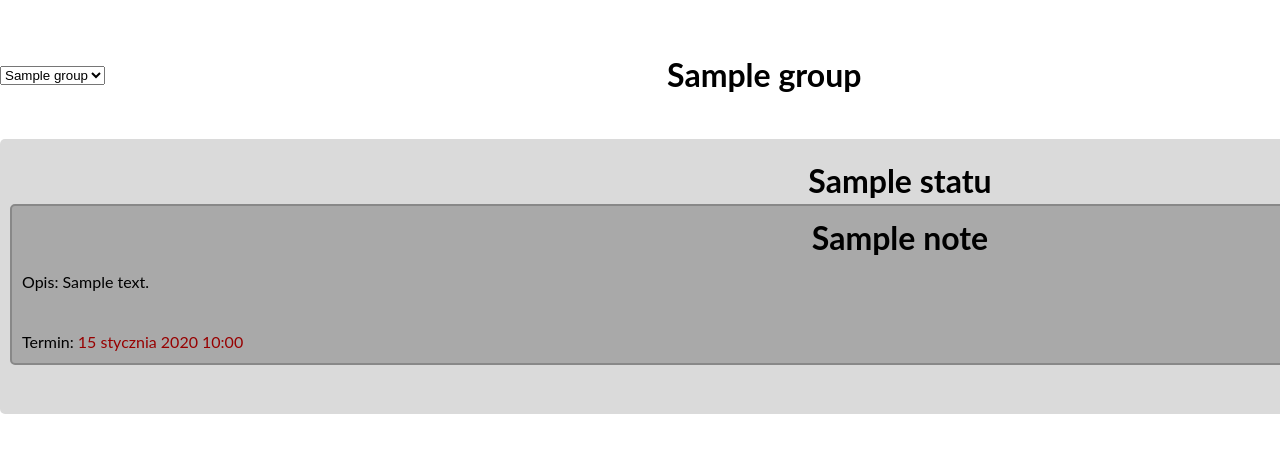
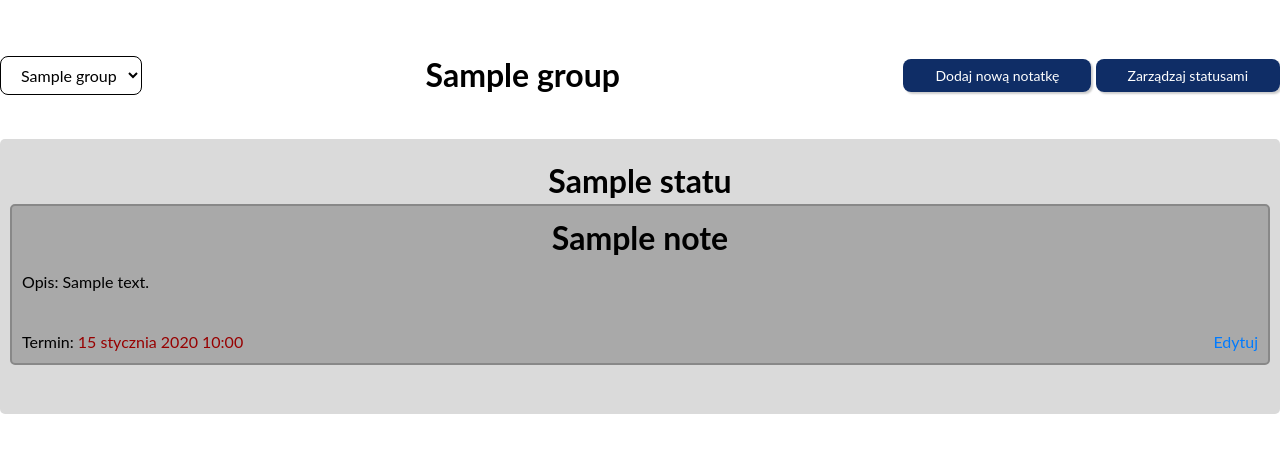
Before and after one commit to DeveloperMilosz/RoomReserveUAM, a Django app: page /notes/ in a window 1280 px wide; the page is wider, and only the part inside the window is pictured. Shown: the part 73-526 px from the top of that part. Run offline with Django 5.2, Linux system fonts and the light colour scheme; a user stored in the database is signed in; tables that the repository leaves empty hold one stand-in row (values such as "Sample post").

Commit message:
better styles for notes

```diff
--- a/app/static/css/main.css
+++ b/app/static/css/main.css
@@ -610,11 +610,18 @@ table a:hover {
 
 .notes-top {
   display: flex;
-  width: 1800px;
+  max-width: 1800px;
+  width: 100%;
   margin: 0 auto;
   justify-content: space-between;
   align-items: center;
   margin-top: 32px;
+}
+.notes-top select {
+  padding: 8px 8px 8px 16px;
+  -webkit-appearance: auto;
+     -moz-appearance: auto;
+          appearance: auto;
 }
 .notes-top .navbar-buttons {
   display: flex;
@@ -631,7 +638,8 @@ table a:hover {
 
 .kanban-board {
   display: flex;
-  width: 1800px;
+  max-width: 1800px;
+  width: 100%;
   margin: 20px auto;
 }
 .kanban-board .status-column {
--- a/app/static/css/main.scss
+++ b/app/static/css/main.scss
@@ -702,11 +702,17 @@ table {
 // board
 .notes-top {
   display: flex;
-  width: 1800px;
+  max-width: 1800px;
+  width: 100%;
   margin: 0 auto;
   justify-content: space-between;
   align-items: center;
   margin-top: 32px;
+
+  select{
+    padding: 8px 8px 8px 16px;
+    appearance: auto;
+  }
 
   .navbar-buttons {
     display: flex;
@@ -726,7 +732,8 @@ table {
 
 .kanban-board {
   display: flex;
-  width: 1800px;
+  max-width: 1800px;
+  width: 100%;
   margin: 20px auto;
 
   .status-column {
--- a/app/templates/pages/notes/notes.html
+++ b/app/templates/pages/notes/notes.html
@@ -1,40 +1,20 @@
-<!-- templates/pages/notes/notes.html -->
-
 {% extends "base.html" %}
 {% load static %}
 {% block content %}
 
-{% comment %} <div class="group-selection">
-    <h2>Wybierz Grupę:</h2>
-    <div class="group-buttons">
-        {% for group in groups %}
-            <a href="{% url 'notes_list' %}?group_id={{ group.id }}" class="form-button {% if group == current_group %}active{% endif %}">
-                {{ group.name }}
-            </a>
-        {% endfor %}
-    </div>
-</div>
+
 
 <div class="notes-top">
-    <div class="navbar-title">
-        <h1>To-Do - {{ current_group.name }}</h1>
-    </div>
-    <div class="navbar-buttons">
-        <a href="{% url 'add_note' %}?group_id={{ current_group.id }}" class="form-button">Dodaj nową notatkę</a>
-        <button id="manage-statuses-btn" class="form-button">Zarządzaj statusami</button>
-    </div>
-</div> {% endcomment %}
-
-<div class="notes-top">
-    <div class="notes-top-left">
+    <div class="notes-top-left form-form">
         <form method="GET" action="{% url 'notes_list' %}">
             <div class="input-box">
                 <input type="hidden" name="group_id" value="{{ current_group.id }}">
-                <select name="group_id" onchange="this.form.submit()" class="form-select">
+                <select name="group_id" onchange="this.form.submit()">
                     {% for group in groups %}
-                        <option value="{{ group.id }}" {% if group == current_group %}selected{% endif %}>
-                            {{ group.name }}
-                        </option>
+
+                    <option value="{{ group.id }}" {% if group == current_group %}selected{% endif %}>
+                        {{ group.name }}
+                    </option>
                     {% endfor %}
                 </select>
             </div>
```
Also changed, not shown: 1 other file.
